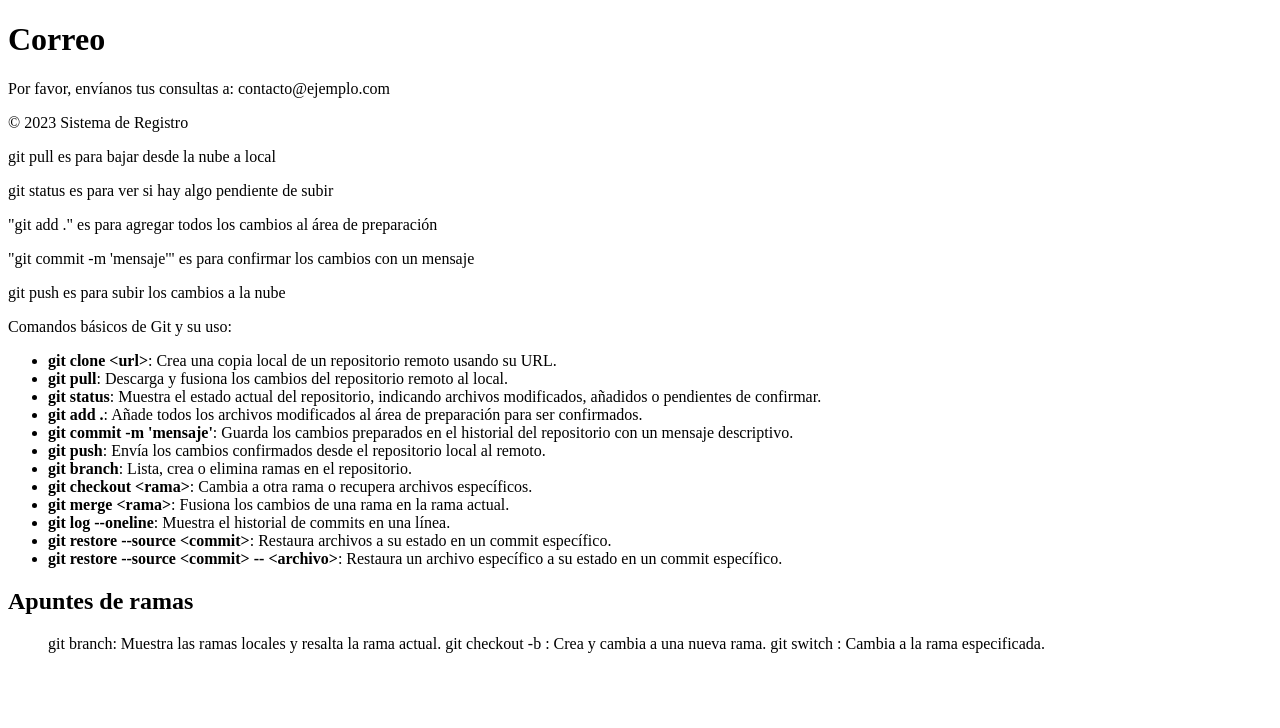
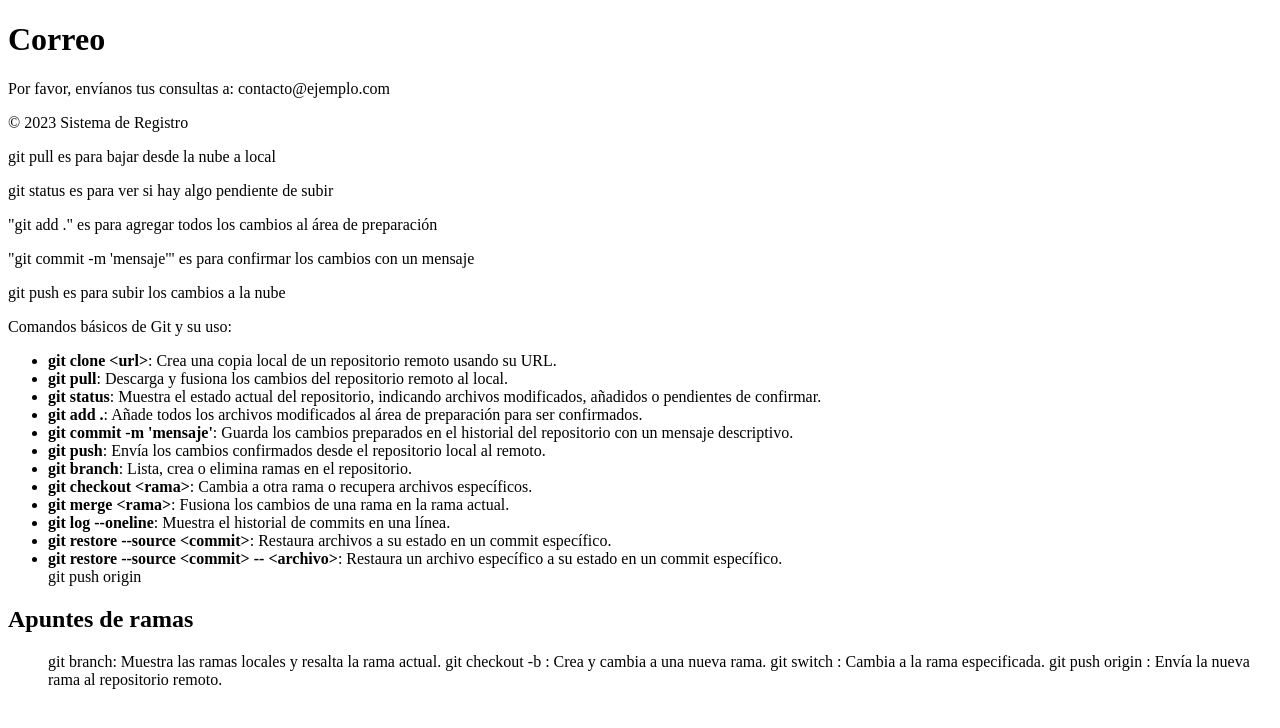
Before and after one commit to 1532476/sistema-de-registro, a plain HTML site: page contacto.html in a window 1280 px wide. Drawn offline with Linux system fonts and the light colour scheme.

Commit message:
commit cat

```diff
--- a/contacto.html
+++ b/contacto.html
@@ -30,6 +30,7 @@
         <li><strong>git log --oneline</strong>: Muestra el historial de commits en una línea.</li>
         <li><strong>git restore --source &lt;commit&gt;</strong>: Restaura archivos a su estado en un commit específico.</li>
         <li><strong>git restore --source &lt;commit&gt; -- &lt;archivo&gt;</strong>: Restaura un archivo específico a su estado en un commit específico.</li>
+        git push origin
     </ul>
 
     <h2>Apuntes de ramas</h2>
@@ -37,6 +38,8 @@
         git branch: Muestra las ramas locales y resalta la rama actual.
         git checkout -b <nombre_rama>: Crea y cambia a una nueva rama.
             git switch <nombre_rama>: Cambia a la rama especificada.
+                git push origin <nombre_rama>: Envía la nueva rama al repositorio remoto.
+
 
     </ul>
 
```
